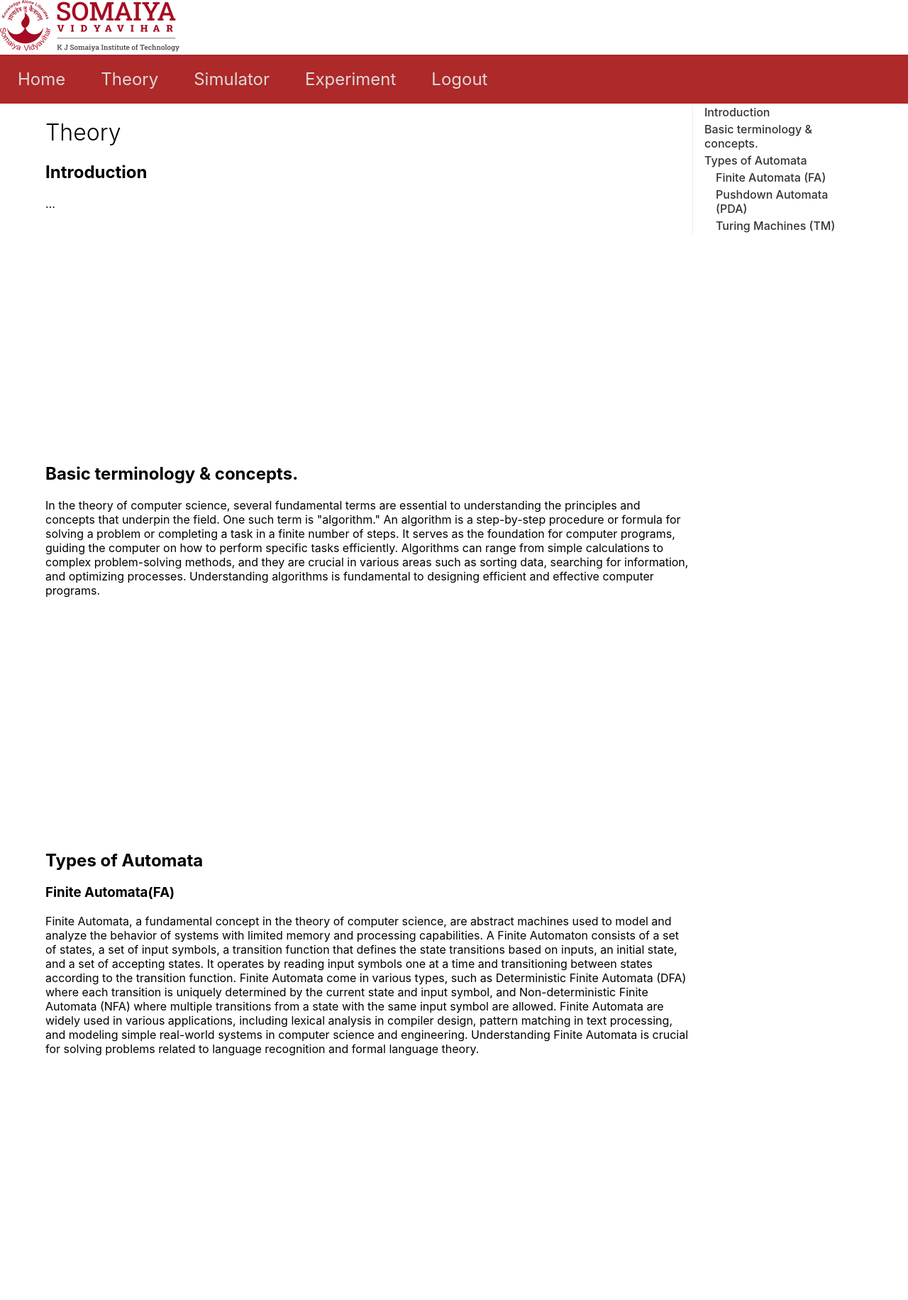
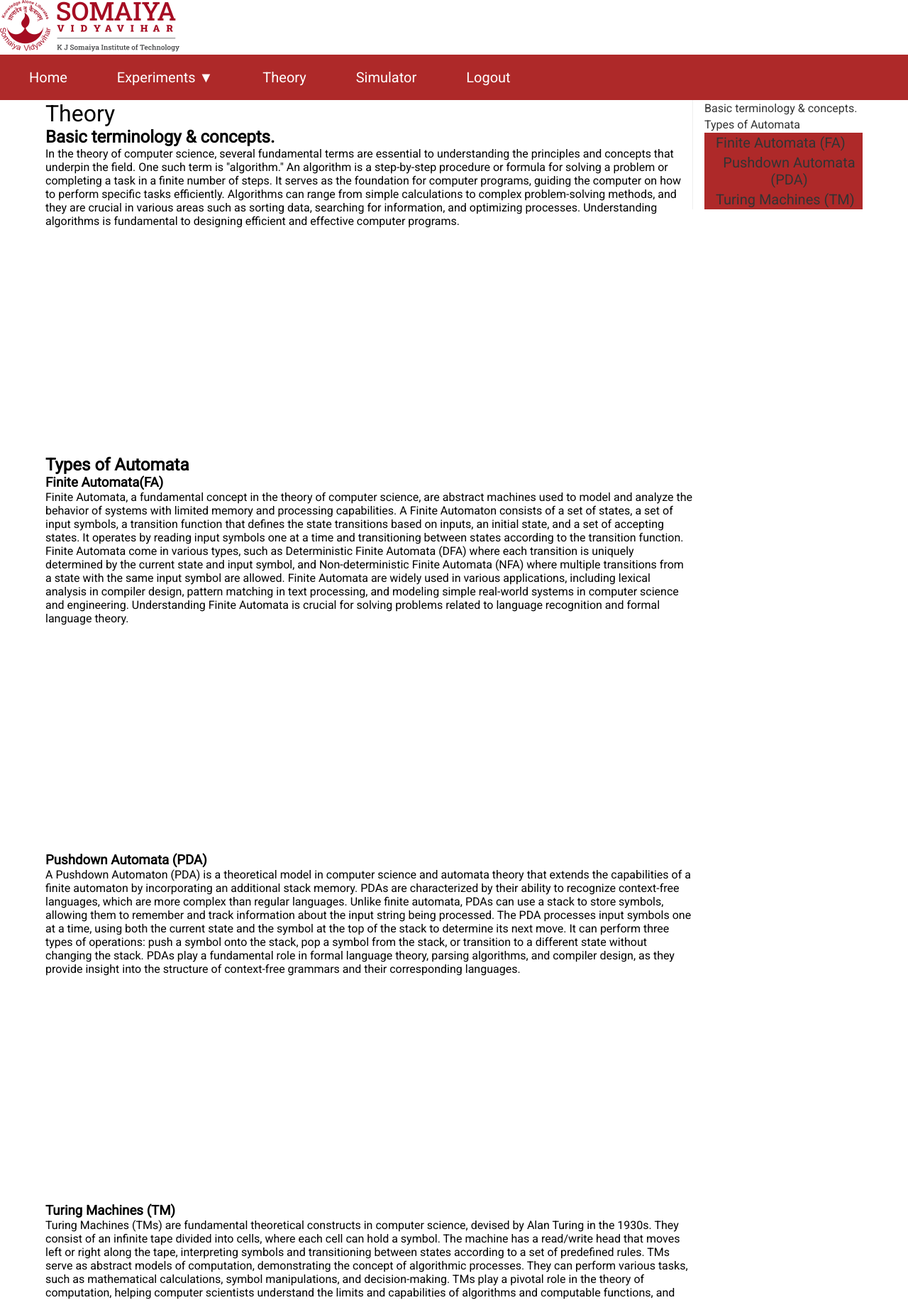
Before and after one commit to 21Ayush21/Tcsvlab, a Django app: page /Theory/ in a window 1280 px wide. Shown: the top 1832 px of the page at 71% size. Run offline with Django 4.2, Linux system fonts and the light colour scheme; the visitor is signed in with stand-in values (Sample User, id 1).

Commit message:
changed navbar

```diff
--- a/minorproject/static/css/navbar.css
+++ b/minorproject/static/css/navbar.css
@@ -1,30 +1,45 @@
-body{
-  margin: 0;
+@import url('https://fonts.googleapis.com/css2?family=Poppins&family=Roboto&display=swap');
+*{
+    padding: 0;
+    margin: 0;
+    font-family: 'Roboto', sans-serif;
 }
 
-
-.navbar{
-  background-color: #ae2929;
-  width: 100%;
+ul{
+    list-style: none;
+    background: #ae2929;
 }
 
-.navbar li{
-  float : left;
-  list-style: none;
-  margin: 20px 20px;
+ul li{
+    display: inline-block;
+    position: relative;
 }
 
-.navbar ul{
-  overflow: auto;
+ul li a{
+    display: block;
+    padding: 20px 25px;
+    color: #fff;
+    text-decoration: none;
+    text-align: center;
+    font-size: 20px;
 }
 
-.navbar li a{
-  font-size: 1.5rem;
-  color: rgb(223, 218, 218);
-  text-decoration: none;
-  padding : 5px 5px;
+ul li ul.dropdown li{
+    display: block;
 }
 
-.navbar li a:hover{
-  color: rgb(255, 255, 255);
+ul li ul.dropdown{
+    width: 100%;
+    background: #ae2929;
+    position: absolute;
+    z-index: 999;
+    display: none;
 }
+
+ul li a:hover{
+    background: #8d1919;
+}
+
+ul li:hover ul.dropdown{
+    display: block;
+}
--- a/minorproject/vlab/templates/vlab/Theory.html
+++ b/minorproject/vlab/templates/vlab/Theory.html
@@ -18,27 +18,24 @@
       <div>
         <h1>Theory</h1>
 
-        <section id="introduction">
-          <h2>Introduction</h2>
-          <p>…</p>
         </section>
-        <section id="request-response">
+        <section id="Basic terminology">
           <h2>Basic terminology &amp; concepts.</h2>
           <p>In the theory of computer science, several fundamental terms are essential to understanding the principles and concepts that underpin the field. One such term is "algorithm." An algorithm is a step-by-step procedure or formula for solving a problem or completing a task in a finite number of steps. It serves as the foundation for computer programs, guiding the computer on how to perform specific tasks efficiently. Algorithms can range from simple calculations to complex problem-solving methods, and they are crucial in various areas such as sorting data, searching for information, and optimizing processes. Understanding algorithms is fundamental to designing efficient and effective computer programs.</p>
         </section>
 
-        <section id="endpoints">
+        <section id="Types of Automata">
           <h2>Types of Automata</h2>
-          <section id="endpoints--root">
+          <section id="Finite Automata">
             <h3>Finite Automata(FA)</h3>
             <p>
               Finite Automata, a fundamental concept in the theory of computer science, are abstract machines used to model and analyze the behavior of systems with limited memory and processing capabilities. A Finite Automaton consists of a set of states, a set of input symbols, a transition function that defines the state transitions based on inputs, an initial state, and a set of accepting states. It operates by reading input symbols one at a time and transitioning between states according to the transition function. Finite Automata come in various types, such as Deterministic Finite Automata (DFA) where each transition is uniquely determined by the current state and input symbol, and Non-deterministic Finite Automata (NFA) where multiple transitions from a state with the same input symbol are allowed. Finite Automata are widely used in various applications, including lexical analysis in compiler design, pattern matching in text processing, and modeling simple real-world systems in computer science and engineering. Understanding Finite Automata is crucial for solving problems related to language recognition and formal language theory.</p>
           </section>
-          <section id="endpoints--cities-overview">
+          <section id="Pushdown Automata">
             <h3>Pushdown Automata (PDA)</h3>
             <p>A Pushdown Automaton (PDA) is a theoretical model in computer science and automata theory that extends the capabilities of a finite automaton by incorporating an additional stack memory. PDAs are characterized by their ability to recognize context-free languages, which are more complex than regular languages. Unlike finite automata, PDAs can use a stack to store symbols, allowing them to remember and track information about the input string being processed. The PDA processes input symbols one at a time, using both the current state and the symbol at the top of the stack to determine its next move. It can perform three types of operations: push a symbol onto the stack, pop a symbol from the stack, or transition to a different state without changing the stack. PDAs play a fundamental role in formal language theory, parsing algorithms, and compiler design, as they provide insight into the structure of context-free grammars and their corresponding languages.</p>
           </section>
-          <section id="endpoints--city-detail">
+          <section id="Turing Machines">
             <h3>Turing Machines (TM)</h3>
             <p>Turing Machines (TMs) are fundamental theoretical constructs in computer science, devised by Alan Turing in the 1930s. They consist of an infinite tape divided into cells, where each cell can hold a symbol. The machine has a read/write head that moves left or right along the tape, interpreting symbols and transitioning between states according to a set of predefined rules. TMs serve as abstract models of computation, demonstrating the concept of algorithmic processes. They can perform various tasks, such as mathematical calculations, symbol manipulations, and decision-making. TMs play a pivotal role in the theory of computation, helping computer scientists understand the limits and capabilities of algorithms and computable functions, and forming the theoretical basis for modern computing systems.</p>
           </section>
@@ -46,17 +43,16 @@
       </div>
       <nav class="section-nav">
         <ol>
-          <li><a href="#introduction">Introduction</a></li>
-          <li><a href="#request-response">Basic terminology &amp; concepts.</a></li>
+          <li><a href="#Basic terminology">Basic terminology &amp; concepts.</a></li>
           <li>
-            <a href="#endpoints">Types of Automata</a>
+            <a href="#Types of Automata">Types of Automata</a>
             <ul>
-              <li class=""><a href="#endpoints--root">Finite Automata (FA)</a></li>
+              <li class=""><a href="#Finite Automata">Finite Automata (FA)</a></li>
               <li class="">
-                <a href="#endpoints--cities-overview">Pushdown Automata (PDA)</a>
+                <a href="#Pushdown Automata">Pushdown Automata (PDA)</a>
               </li>
               <li class="">
-                <a href="#endpoints--city-detail">Turing Machines (TM)</a>
+                <a href="#Turing Machines">Turing Machines (TM)</a>
               </li>
             </ul>
           </li>
--- a/minorproject/vlab/templates/vlab/navbar.html
+++ b/minorproject/vlab/templates/vlab/navbar.html
@@ -11,15 +11,22 @@
 
 <body>
     <div class="logo"><img src="{% static '/images/somaiyaimg.png' %}" alt="Logo"></div>
-    <div class="navbar">
-        <ul class="links">
-            <li><a href="{% url 'home'%}">Home</a></li>
-            <li><a href="{% url 'Theory'%}">Theory</a></li>
-            <li><a href="{% url 'Simulator'%}">Simulator</a></li>
-            <li><a href="{% url 'Experiments'%}">Experiment</a></li>
-            <li><a href="{% url 'logout'%}"> Logout</a></li>
-        </ul>
-    </div>
 
+    <ul>
+        <li><a href="{% url 'home'%}">Home</a></li>
+        <li>
+            <a href="#">Experiments &#9660;</a>
+            <ul class="dropdown">
+                <li><a href="{% url 'Experiment1'%}">Experiment 1</a></li>
+                <li><a href="{% url 'Experiment2'%}">Experiment 2</a></li>
+                <li><a href="{% url 'Experiment3'%}">Experiment 3</a></li>
+                <li><a href="{% url 'Experiment4'%}">Experiment 4</a></li>
+                <li><a href="{% url 'Experiment5'%}">Experiment 5</a></li>
+            </ul>
+        </li>
+        <li><a href="{% url 'Theory'%}">Theory</a></li>
+        <li><a href="{% url 'Simulator'%}">Simulator</a></li>
+        <li><a href="{% url 'logout'%}">Logout</a></li>
+    </ul>
 </body>
 </html>
--- a/minorproject/vlab/templates/vlab/simulator.html
+++ b/minorproject/vlab/templates/vlab/simulator.html
@@ -1,4 +1,6 @@
 {% include 'vlab/navbar.html' %}
+
+<p>Tutorial for using the <a href="{% url 'Experiment1'%}">Simulator </a></p>
 <div class="container">
 
     <iframe
```
